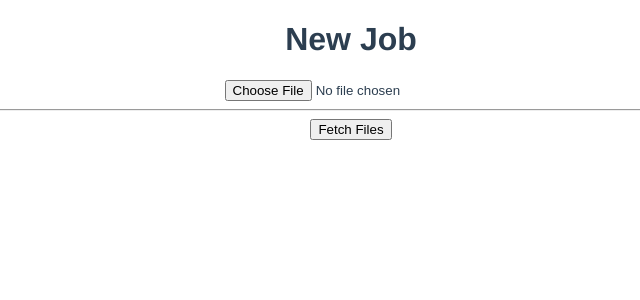
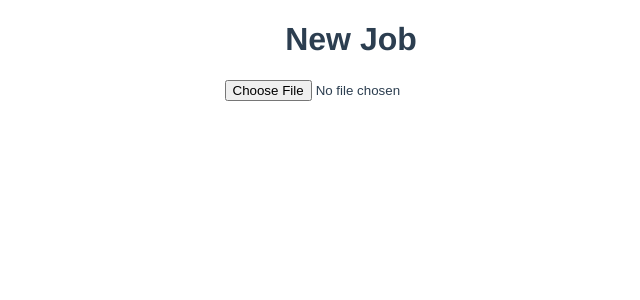
Before and after one commit to shmdoc/frontend-shmdoc-osoc-poc, a Vue app: page /schema-analysis-jobs/new in a window 1280 px wide. Shown: the top 300 px of the page, without its empty margins (289-929 px from the left). Built offline with nearby package versions, Linux system fonts and the light colour scheme.

Commit message:
removed show files button on new job page

```diff
--- a/src/views/NewJob.vue
+++ b/src/views/NewJob.vue
@@ -2,19 +2,15 @@
   <div>
     <h1>New Job</h1>
     <FileUploader/>
-    <hr/>
-    <FileList/>
   </div>
 </template>
 
 <script>
 import FileUploader from '@/components/FileUploader.vue'
-import FileList from '@/components/FileList.vue'
 
 export default {
   components: {
-    FileUploader,
-    FileList
+    FileUploader
   }
 }
 </script>
```
